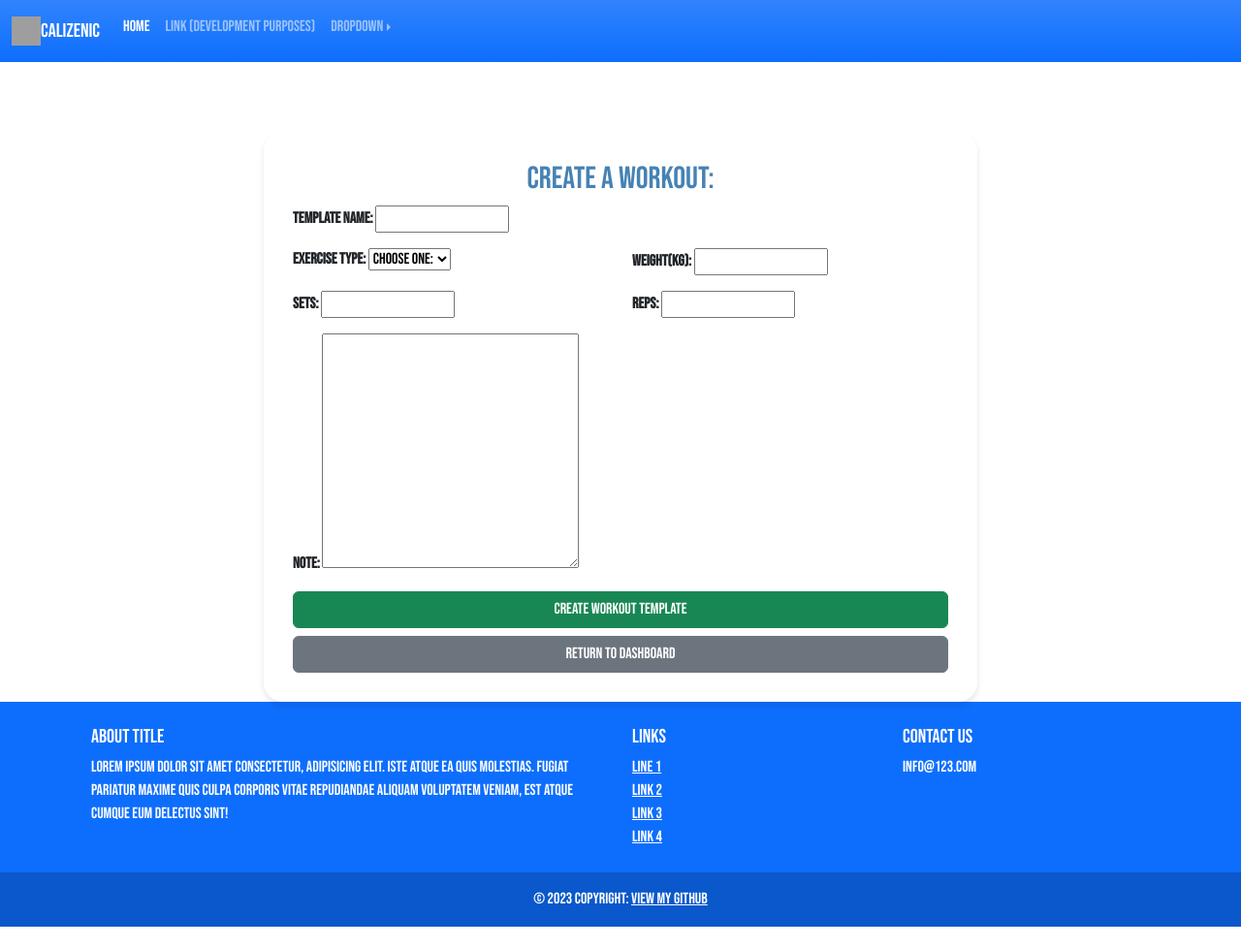
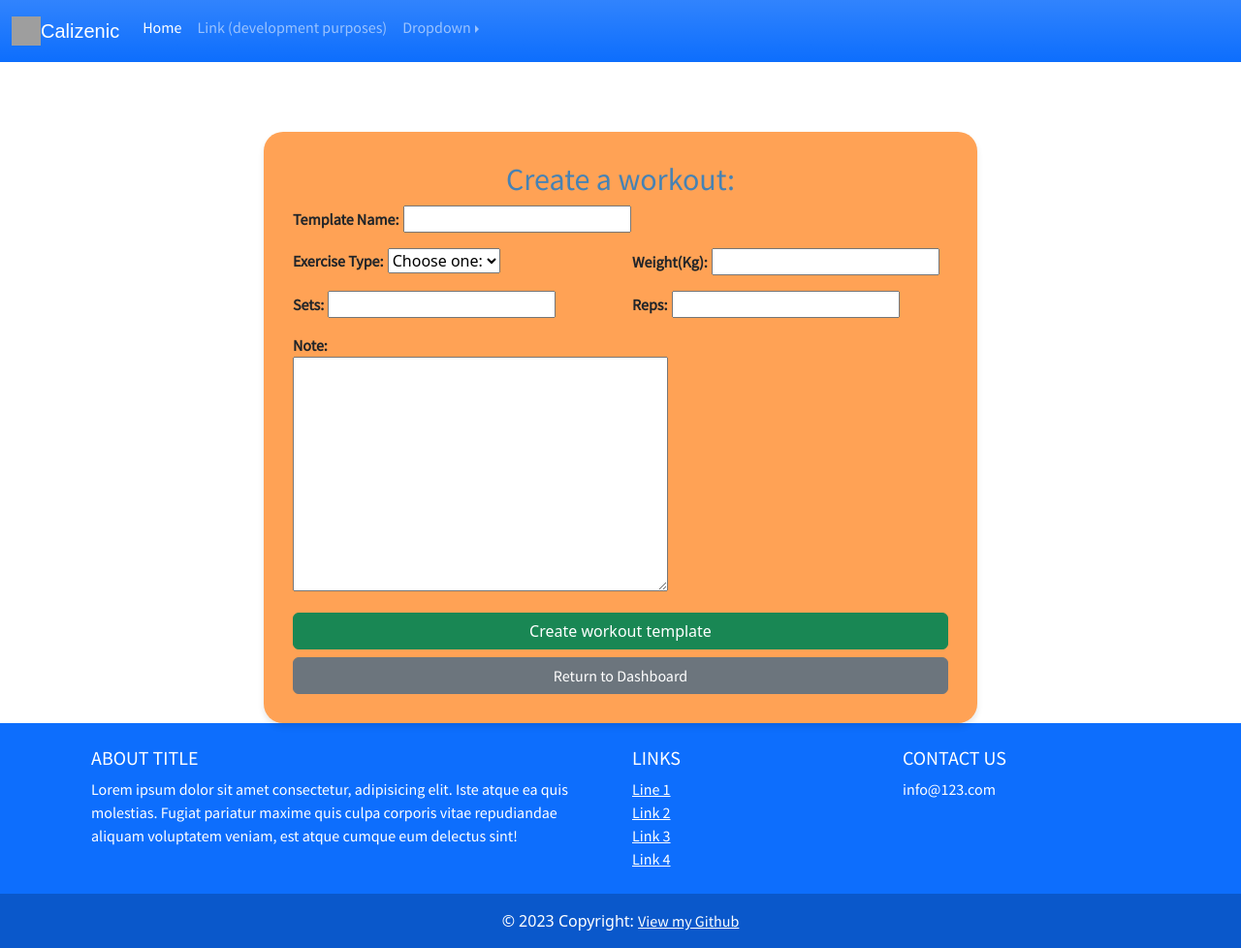
Before and after one commit to Ian-Garrigan/calizenic, a Django app: page /create-workout/ in a window 1280 px wide. Shown: the whole page at 97% size. Before the commit the page ends 956 px from the top, so only its background shows below. Run offline with Django 3.2, Linux system fonts and the light colour scheme; the visitor is signed in with stand-in values (Sample User, id 1); data that the repository does not hold is empty; some libraries are stand-ins or nearby versions; some web fonts are replaced; grey boxes are pictures that could not be loaded.

Commit message:
Improve log-list view layout & import custom font

```diff
--- a/static/css/style.css
+++ b/static/css/style.css
@@ -1,12 +1,19 @@
-@import url('https://fonts.googleapis.com/css2?family=Bebas+Neue&display=swap');
+@import url('https://fonts.googleapis.com/css2?family=Source+Sans+Pro&display=swap');
+
+@font-face {
+  font-family: 'Kaushan Script';
+  src: url('/static/fonts/KaushanScript-Regular.woff2') format('woff2'),
+       url('/static/fonts/KaushanScript-Regular.woff') format('woff');
+  font-weight: normal;
+  font-style: normal;
+  font-display: swap;
+}
 
 * {
   margin: 0;
   padding: 0;
   box-sizing: border-box;
-  font-family: 'Bebas Neue', sans-serif;
 }
-
 
 html,
 body {
@@ -14,6 +21,14 @@ body {
   padding: 0;
   width: 100%;
   min-height: 100vh;
+}
+
+h1, h3, h4, .navbar-brand {
+  font-family: 'Kaushan Script', sans-serif;
+}
+
+h2, h5,  p, a, a.btn, label {
+  font-family: 'Source Sans Pro', sans-serif;
 }
 
 .jumbotron {
@@ -50,7 +65,7 @@ img.blur {
 }
 
 .form-container {
-  background-color: white;
+  background-color: #ffa255;
   border-radius: 20px;
   padding: 30px;
   box-shadow: 0 4px 6px rgba(0, 0, 0, 0.1);
@@ -100,3 +115,26 @@ a {
 a:hover {
   font-weight: bold;
 }
+
+.sticky-note {
+  background-color: #f7e85a;
+  border: 1px solid #d4c534;
+  border-radius: 5px;
+  box-shadow: 3px 3px 5px rgba(0, 0, 0, 0.2);
+  margin: 20px;
+  padding: 15px;
+  position: relative;
+  width: fit-content;
+}
+
+.sticky-note:before {
+  content: "";
+  position: absolute;
+  top: 0;
+  right: 0;
+  border-width: 0 20px 20px 0;
+  border-style: solid;
+  border-color: #d4c534 #fff;
+  width: 0;
+  height: 0;
+}
```
Also changed, not shown: workouts/templates/view-logs.html (+23 -17 lines).
